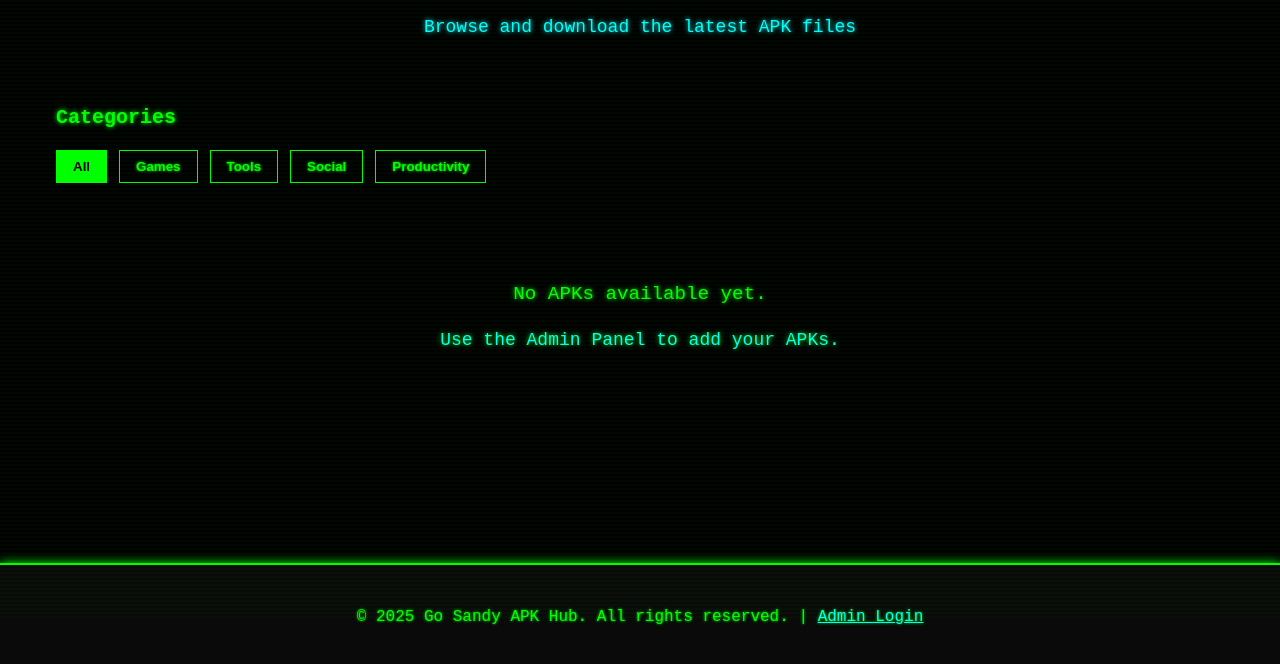
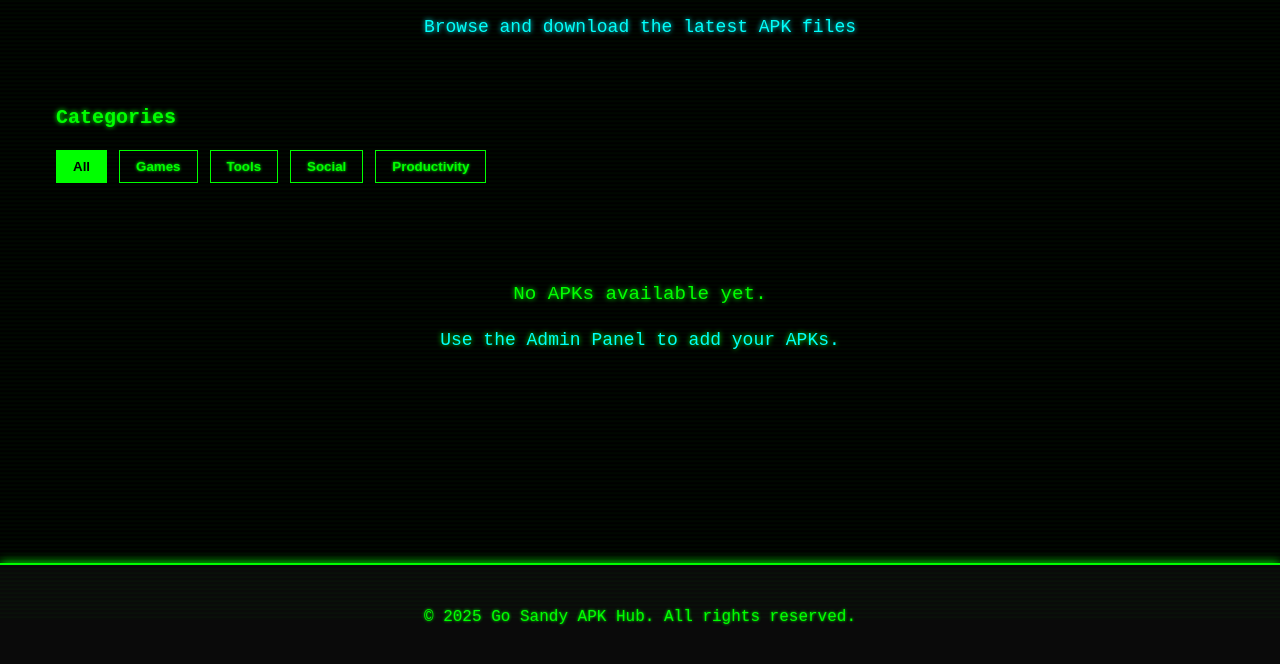
Before and after one commit to virendra-maker/go-sandy-apk-hub-static, a website with bundled scripts: page apks.html in a window 1280 px wide. Shown: the part 186-850 px from the top of the page. Built offline with nearby package versions, Linux system fonts and the light colour scheme.

Commit message:
UX: Removed visible 'Admin Login' link from public page footers as requested by user. Admin panel is still accessible via /adminofweb.html

```diff
--- a/apks.html
+++ b/apks.html
@@ -55,7 +55,7 @@
     <!-- Footer -->
     <footer class="footer">
         <div class="container">
-            <p>&copy; 2025 Go Sandy APK Hub. All rights reserved. | <a href="adminofweb.html" style="color: #00FFFF; text-decoration: underline;">Admin Login</a></p>
+            <p>&copy; 2025 Go Sandy APK Hub. All rights reserved.</p>
         </div>
     </footer>
 
```
Also changed, not shown: index.html (+1 -1 lines).
